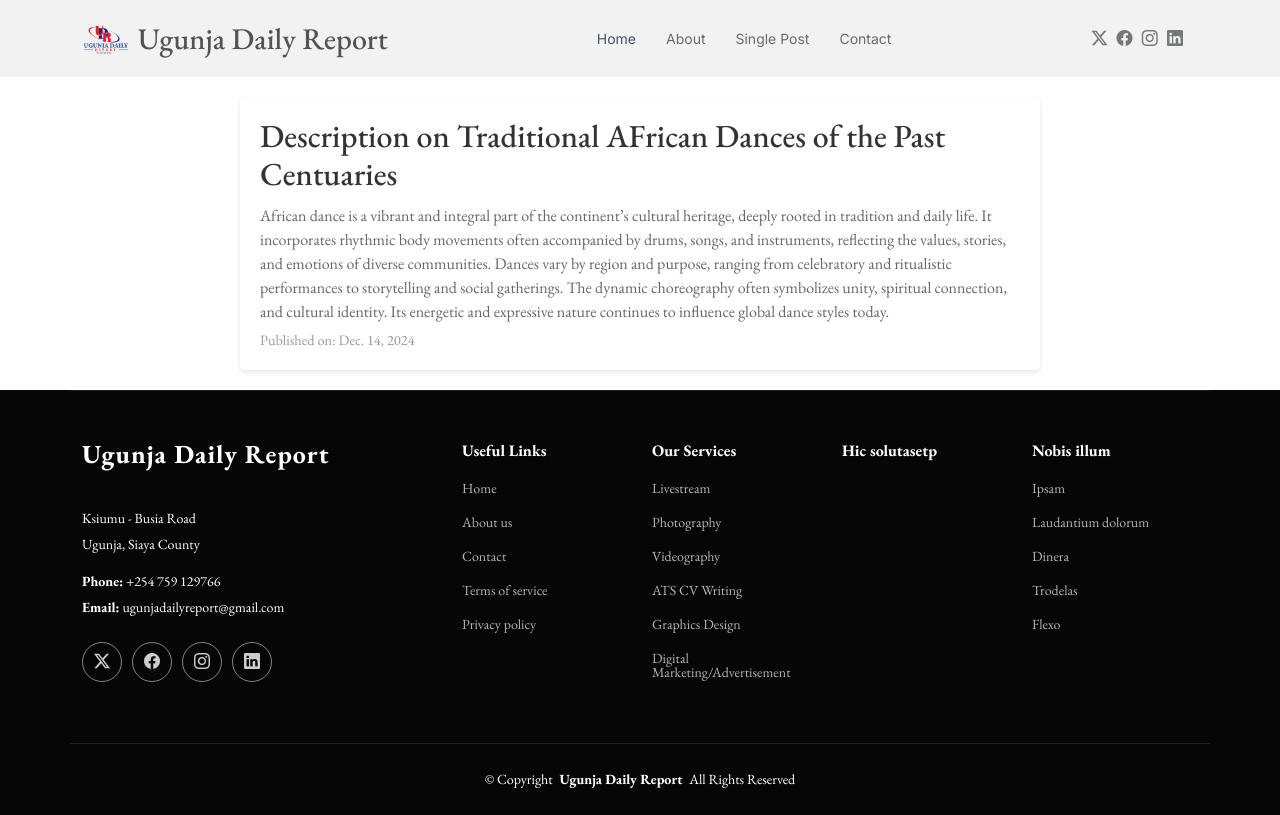
After one commit to omengoemmanuel/Ugunja-Daily-Report, a Django app: page /cul_col2/1 in a window 1280 px wide. The commit adds this page. Run offline with Django 3.2, Linux system fonts and the light colour scheme; data comes from the database, SQL or seed files in the repository; both versions use the stored data as it was after the commit; some libraries are stand-ins or nearby versions.

Commit message:
new edits

```diff
--- a/daily_report/admin.py
+++ b/daily_report/admin.py
@@ -1,6 +1,6 @@
 from django.contrib import admin
 from .models import sliders, main_trending_headline, comment, sub_trending_col_1, sub_trending_col_2, \
-    sub_trending_col_3, comment_col1, comment_col2, comment_col3, culture_main, culture_main_support
+    sub_trending_col_3, comment_col1, comment_col2, comment_col3, culture_main, culture_main_support, culture_col11, culture_col12
 
 # Register your models here.
 admin.site.register(sliders)
@@ -14,3 +14,5 @@ admin.site.register(comment_col2)
 admin.site.register(comment_col3)
 admin.site.register(culture_main)
 admin.site.register(culture_main_support)
+admin.site.register(culture_col11)
+admin.site.register(culture_col12)
--- a/daily_report/models.py
+++ b/daily_report/models.py
@@ -130,6 +130,7 @@ class comment_col3(models.Model):
 
 
 # culture section
+
 class culture_main(models.Model):
     photo = models.ImageField(upload_to='uploads/culture', default='uploads/culture/culture.jpg')
     type = models.CharField(max_length=30, null=False, blank=False, default='culture')
@@ -140,8 +141,6 @@ class culture_main(models.Model):
     writer_name = models.CharField(max_length=30, null=False, blank=False)
     writter_photo = models.ImageField(upload_to='uploads/writters', default='uploads/writters/writter.jpg', blank=False,
                                       null=False)
-
-    # support culture with photos
 
     def __str__(self):
         return self.title
@@ -155,3 +154,29 @@ class culture_main_support(models.Model):
 
     def __str__(self):
         return self.supporting_photo_title
+
+
+# culture column one
+# Post one
+class culture_col11(models.Model):
+    photo = models.ImageField(upload_to='uploads/culture', default='uploads/culture/culture.jpg')
+    type = models.CharField(max_length=30, null=False, blank=False, default='culture')
+    date = models.DateField(default=now, null=False, blank=False)
+    title = models.CharField(max_length=300, null=False, blank=False)
+    brief_description = models.TextField(default="")
+    description = models.TextField(default="")
+    writer_name = models.CharField(max_length=30, null=False, blank=False)
+
+    def __str__(self):
+        return self.title
+
+
+class culture_col12(models.Model):
+    type = models.CharField(max_length=30, null=False, blank=False, default='culture')
+    date = models.DateField(default=now, null=False, blank=False)
+    title = models.CharField(max_length=300, null=False, blank=False)
+    description = models.TextField(default="")
+    writer_name = models.CharField(max_length=30, null=False, blank=False)
+
+    def __str__(self):
+        return self.title
--- /dev/null
+++ b/daily_report/templates/culture/cul_col.html
@@ -0,0 +1,201 @@
+{% load static %}
+<!DOCTYPE html>
+<html lang="en">
+
+<head>
+    <meta charset="utf-8">
+    <meta content="width=device-width, initial-scale=1.0" name="viewport">
+    <title>Ugunja daily report</title>
+    <meta name="description" content="">
+    <meta name="keywords" content="">
+
+    <!-- Favicons -->
+    <link href="{% static 'assets/img/logo1.png' %}" rel="icon">
+    <link href="{% static 'assets/img/apple-touch-icon.png' %}" rel="apple-touch-icon">
+
+    <!-- Fonts -->
+    <link href="https://fonts.googleapis.com" rel="preconnect">
+    <link href="https://fonts.gstatic.com" rel="preconnect" crossorigin>
+    <link href="https://fonts.googleapis.com/css2?family=Inter:wght@100;200;300;400;500;600;700;800;900&family=EB+Garamond:ital,wght@0,400;0,500;0,600;0,700;0,800;1,400;1,500;1,600;1,700;1,800&display=swap"
+          rel="stylesheet">
+
+    <!-- Vendor CSS Files -->
+    <link href="{% static 'assets/vendor/bootstrap/css/bootstrap.min.css' %}" rel="stylesheet">
+    <link href="{% static 'assets/vendor/bootstrap-icons/bootstrap-icons.css' %}" rel="stylesheet">
+    <link href="{% static 'assets/vendor/aos/aos.css' %}" rel="stylesheet">
+    <link href="{% static 'assets/vendor/swiper/swiper-bundle.min.css' %}" rel="stylesheet">
+
+    <!-- Main CSS File -->
+    <link href="{% static 'assets/css/main.css' %}" rel="stylesheet">
+<style>
+    .blog-container {
+        max-width: 800px;
+        margin: 20px auto;
+        background: #fff;
+        padding: 20px;
+        border-radius: 5px;
+        box-shadow: 0 2px 5px rgba(0, 0, 0, 0.1);
+    }
+
+    .blog-container .blog {
+        margin-bottom: 20px;
+    }
+
+    .blog-container .blog h2 {
+        margin: 0 0 10px;
+        color: #333;
+    }
+
+    .blog-container .blog p {
+        margin: 0;
+        color: #666;
+    }
+
+    .blog-container .blog .meta {
+        font-size: 0.9em;
+        color: #999;
+        margin-top: 5px;
+    }
+
+    .blog-container .blog:last-child {
+        margin-bottom: 0;
+    }
+</style>
+
+
+</head>
+
+<body class="index-page">
+
+<header id="header" class="header d-flex align-items-center sticky-top">
+    <div class="container position-relative d-flex align-items-center justify-content-between">
+
+        <a href="/" class="logo d-flex align-items-center me-auto me-xl-0">
+
+            <img src="{% static 'assets/img/logo1.png' %}" alt="">
+            <h1 class="sitename">Ugunja Daily Report</h1>
+        </a>
+
+        <nav id="navmenu" class="navmenu">
+            <ul>
+                <li><a href="/" class="active">Home</a></li>
+                <li><a href="/about">About</a></li>
+                <li><a href="/single_post">Single Post</a></li>
+                <li><a href="/contact">Contact</a></li>
+            </ul>
+            <i class="mobile-nav-toggle d-xl-none bi bi-list"></i>
+        </nav>
+
+        <div class="header-social-links">
+            <a target="_blank" href="https://x.com/UgunjaOnline?t=5RmRRW5MwKeECv6P-m9fxw&s=09" class="twitter"><i
+                    class="bi bi-twitter-x"></i></a>
+            <a target="_blank" href="https://www.facebook.com/UgunjaOnline" class="facebook"><i
+                    class="bi bi-facebook"></i></a>
+            <a href="#" class="instagram"><i class="bi bi-instagram"></i></a>
+            <a href="#" class="linkedin"><i class="bi bi-linkedin"></i></a>
+        </div>
+    </div>
+</header>
+ <div class="blog-container">
+    <div class="blog">
+        <h2>{{ cult_col12.title }}</h2>
+        <p>{{ cult_col12.description }}.</p>
+        <p class="meta">Published on: {{ cult_col12.date }}</p>
+    </div>
+</div>
+<footer id="footer" class="footer dark-background">
+
+    <div class="container footer-top">
+        <div class="row gy-4">
+            <div class="col-lg-4 col-md-6 footer-about">
+                <a href="/" class="logo d-flex align-items-center">
+                    <span class="sitename">Ugunja Daily Report</span>
+                </a>
+                <div class="footer-contact pt-3">
+                    <p>Ksiumu - Busia Road</p>
+                    <p>Ugunja, Siaya County</p>
+                    <p class="mt-3"><strong>Phone:</strong> <span>+254 759 129766</span></p>
+                    <p><strong>Email:</strong> <span>ugunjadailyreport@gmail.com</span></p>
+                </div>
+                <div class="social-links d-flex mt-4">
+                    <a href="https://x.com/UgunjaOnline?t=5RmRRW5MwKeECv6P-m9fxw&s=09"><i
+                            class="bi bi-twitter-x"></i></a>
+                    <a href="https://www.facebook.com/UgunjaOnline?mibextid=ZbWKwL"><i class="bi bi-facebook"></i></a>
+                    <a href=""><i class="bi bi-instagram"></i></a>
+                    <a href=""><i class="bi bi-linkedin"></i></a>
+                </div>
+            </div>
+
+            <div class="col-lg-2 col-md-3 footer-links">
+                <h4>Useful Links</h4>
+                <ul>
+                    <li><a href="/">Home</a></li>
+                    <li><a href="/about">About us</a></li>
+                    <li><a href="/contact">Contact</a></li>
+                    <li><a href="#">Terms of service</a></li>
+                    <li><a href="#">Privacy policy</a></li>
+                </ul>
+            </div>
+
+            <div class="col-lg-2 col-md-3 footer-links">
+                <h4>Our Services</h4>
+                <ul>
+                    <li><a href="#">Livestream</a></li>
+                    <li><a href="#">Photography</a></li>
+                    <li><a href="#">Videography</a></li>
+                    <li><a href="#">ATS CV Writing</a></li>
+                    <li><a href="#">Graphics Design</a></li>
+                    <li><a href="#">Digital Marketing/Advertisement</a></li>
+                </ul>
+            </div>
+
+            <div class="col-lg-2 col-md-3 footer-links">
+                <h4>Hic solutasetp</h4>
+                <ul>
+                    <li><a href="#"></a></li>
+                    <li><a href="#"></a></li>
+                    <li><a href="#"></a></li>
+                    <li><a href="#"></a></li>
+                    <li><a href="#"></a></li>
+                </ul>
+            </div>
+
+            <div class="col-lg-2 col-md-3 footer-links">
+                <h4>Nobis illum</h4>
+                <ul>
+                    <li><a href="#">Ipsam</a></li>
+                    <li><a href="#">Laudantium dolorum</a></li>
+                    <li><a href="#">Dinera</a></li>
+                    <li><a href="#">Trodelas</a></li>
+                    <li><a href="#">Flexo</a></li>
+                </ul>
+            </div>
+
+        </div>
+    </div>
+
+    <div class="container copyright text-center mt-4">
+        <p>© <span>Copyright</span> <strong class="px-1 sitename">Ugunja Daily Report</strong>
+            <span>All Rights Reserved</span></p>
+
+    </div>
+
+</footer>
+
+<!-- Scroll Top -->
+<a href="#" id="scroll-top" class="scroll-top d-flex align-items-center justify-content-center"><i
+        class="bi bi-arrow-up-short"></i></a>
+
+<!-- Preloader -->
+<div id="preloader"></div>
+
+<!-- Vendor JS Files -->
+<script src="{% static 'assets/vendor/bootstrap/js/bootstrap.bundle.min.js' %}"></script>
+<script src="{% static 'assets/vendor/php-email-form/validate.js' %}"></script>
+<script src="{% static 'assets/vendor/aos/aos.js' %}"></script>
+<script src="{% static 'assets/vendor/swiper/swiper-bundle.min.js' %}"></script>
+
+<!-- Main JS File -->
+<script src="{% static 'assets/js/main.js' %}"></script>
+
+</body>
--- a/daily_report/urls.py
+++ b/daily_report/urls.py
@@ -16,5 +16,8 @@ urlpatterns = [
     path('comment_col22', views.comment_col22, name='comment_col22'),
     path('detail_col3/<id>', views.detail_col3, name='detail_col3'),
     path('comment_col33', views.comment_col33, name='comment_col33'),
+
+    # Culture Section
     path('main_culture/<id>', views.main_culture, name='main_culture'),
+    path('cul_col2/<id>', views.cul_col2, name='cul_col2'),
 ]
--- a/daily_report/views.py
+++ b/daily_report/views.py
@@ -1,6 +1,7 @@
 from django.shortcuts import render, redirect
 from .models import sliders, main_trending_headline, comment, sub_trending_col_1, sub_trending_col_2, \
-    sub_trending_col_3, comment_col1, comment_col2, comment_col3, culture_main, culture_main_support
+    sub_trending_col_3, comment_col1, comment_col2, comment_col3, culture_main, culture_main_support, culture_col11, \
+    culture_col12
 from django.contrib import messages
 
 
@@ -12,9 +13,12 @@ def index(request):
     sub_trend_2 = sub_trending_col_2.objects.all()
     sub_trend_3 = sub_trending_col_3.objects.all()
     Culture_main = culture_main.objects.all()
+    culture_col1 = culture_col11.objects.all()
+    culture_col2 = culture_col12.objects.all()
     return render(request, 'index.html',
                   {'slide': slide, 'trend': trend, 'sub_trend_1': sub_trend_1, 'sub_trend_2': sub_trend_2,
-                   'sub_trend_3': sub_trend_3, 'Culture_main': Culture_main})
+                   'sub_trend_3': sub_trend_3, 'Culture_main': Culture_main, 'culture_col1': culture_col1,
+                   'culture_col2': culture_col2,})
 
 
 def about(request):
@@ -114,8 +118,15 @@ def comment_col33(request):
 
         return redirect('index')
 
+
 # culture section
+
 def main_culture(request, id):
     cul = culture_main.objects.get(id=id)
     supp = culture_main_support.objects.all()
-    return render(request, 'culture/main.html',{'cul': cul, 'supp': supp})
+    return render(request, 'culture/main.html', {'cul': cul, 'supp': supp})
+
+
+def cul_col2(request, id):
+    cult_col12 = culture_col12.objects.get(id=id)
+    return render(request, 'culture/cul_col.html', {'cult_col12': cult_col12})
```
Also changed, not shown: daily_report/templates/index.html (+14 -14 lines), daily_report/migrations/0027_culture_col11.py (added), daily_report/migrations/0028_culture_col12.py (added), daily_report/migrations/0029_remove_culture_col12_brief_description.py (added), db.sqlite3, 1 other file.
